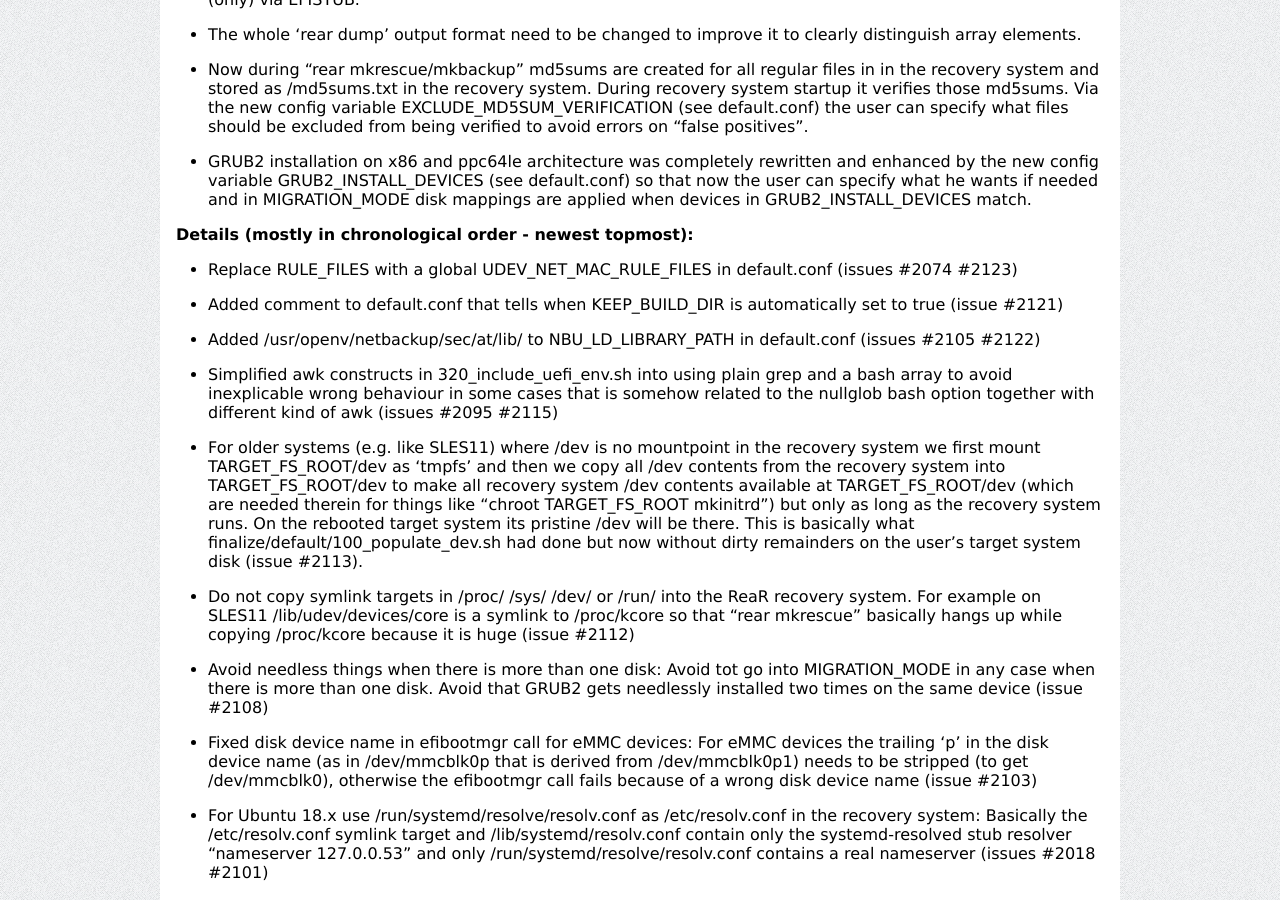
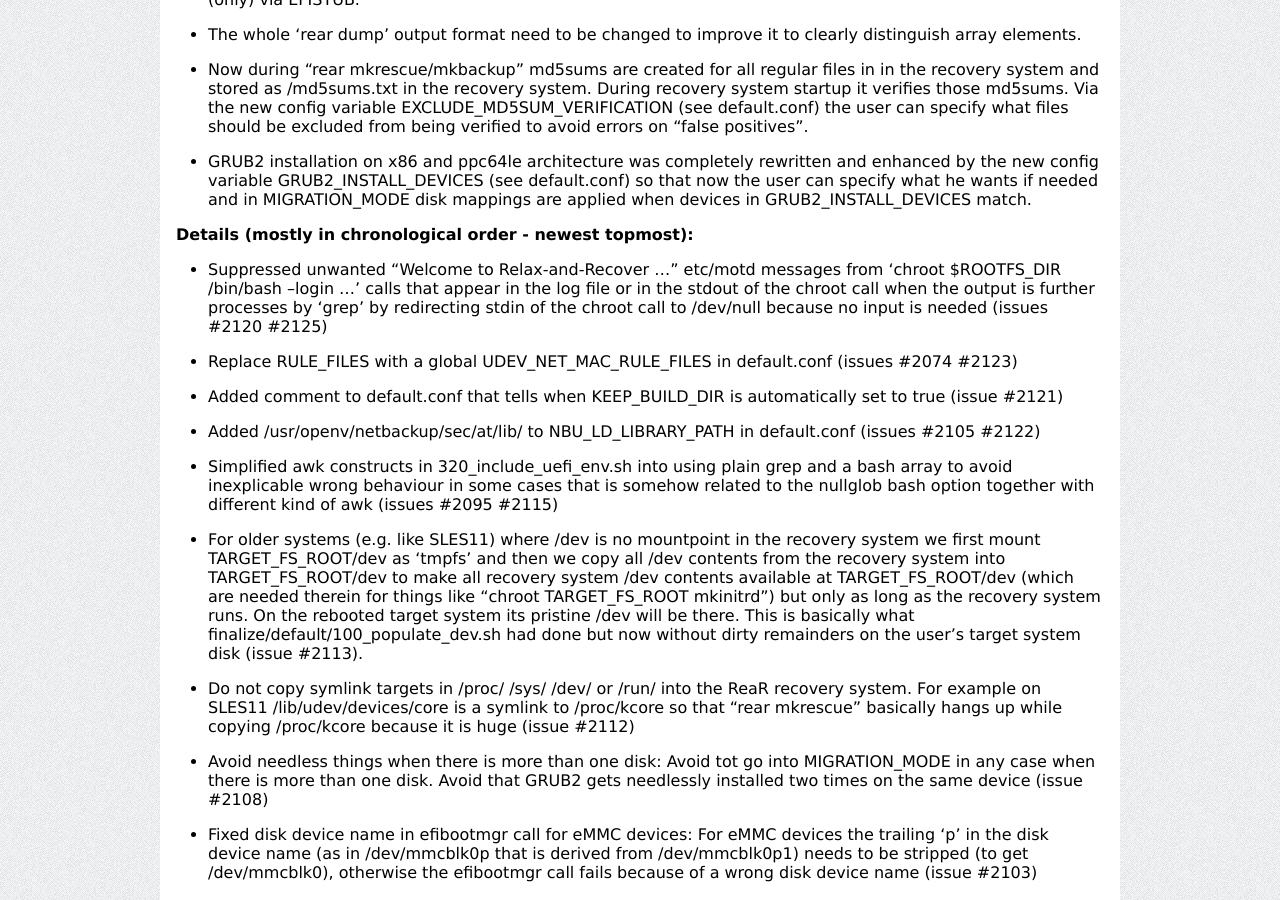
Before and after one commit to rear/rear.github.com, a Jekyll site: the page built from documentation/release-notes-2-5.md, in a window 1280 px wide and 900 px high, scrolled down 3802 px. Built offline with Jekyll 4.4.1, drawn with Linux system fonts in a browser that asks for light colours; comment, search, counter and statistics services are not loaded.

Commit message:
Update release-notes-2-5.md
Added latest changes to the "Details" part of "Version 2.5"

```diff
--- a/documentation/release-notes-2-5.md
+++ b/documentation/release-notes-2-5.md
@@ -251,6 +251,8 @@ so that now the user can specify what he wants if needed and in MIGRATION_MODE
 disk mappings are applied when devices in GRUB2_INSTALL_DEVICES match.
 
 #### Details (mostly in chronological order - newest topmost):
+
+* Suppressed unwanted "Welcome to Relax-and-Recover ..." etc/motd messages from 'chroot $ROOTFS_DIR /bin/bash --login ...' calls that appear in the log file or in the stdout of the chroot call when the output is further processes by 'grep' by redirecting stdin of the chroot call to /dev/null because no input is needed (issues #2120 #2125)
 
 * Replace RULE_FILES with a global UDEV_NET_MAC_RULE_FILES in default.conf (issues #2074 #2123)
 
```
